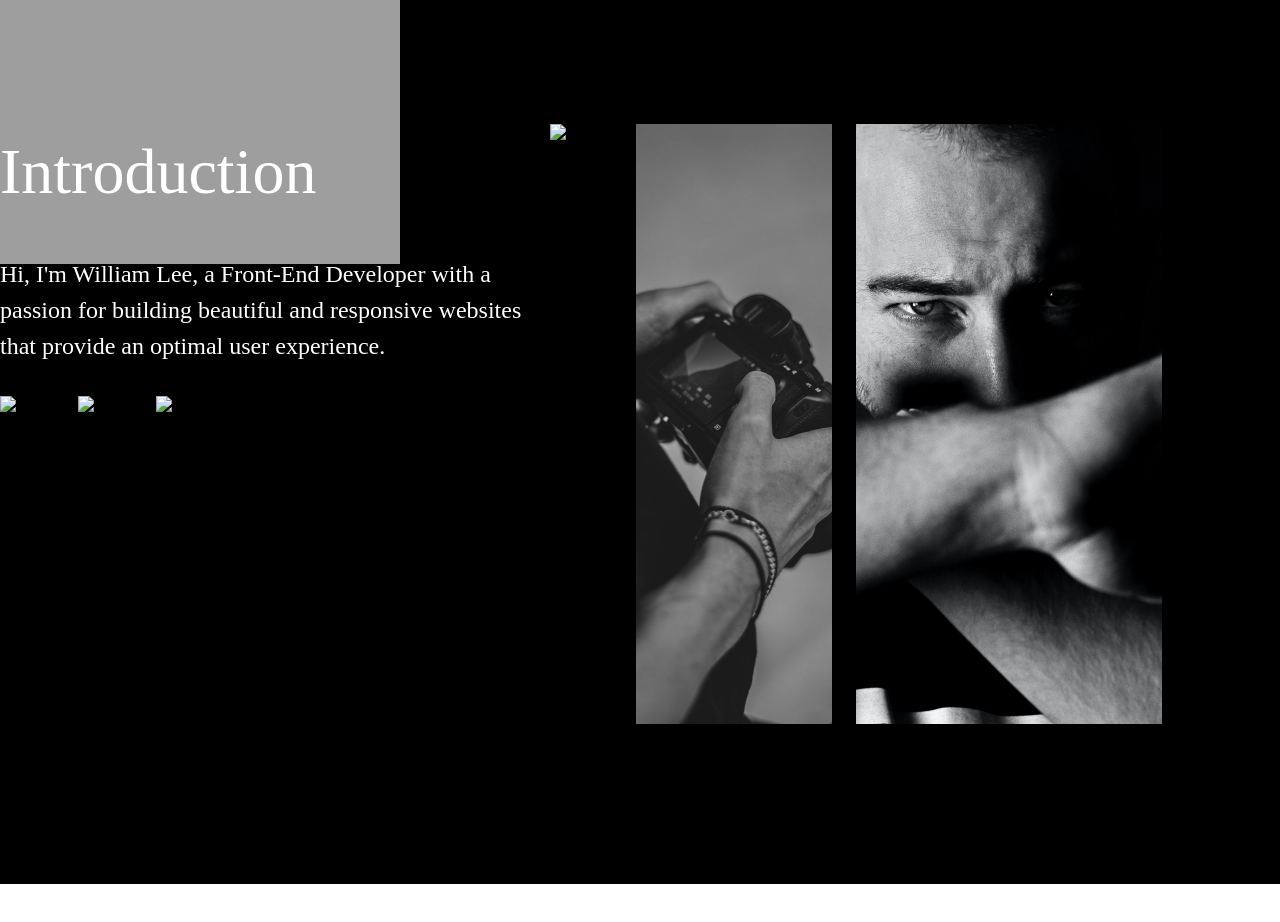
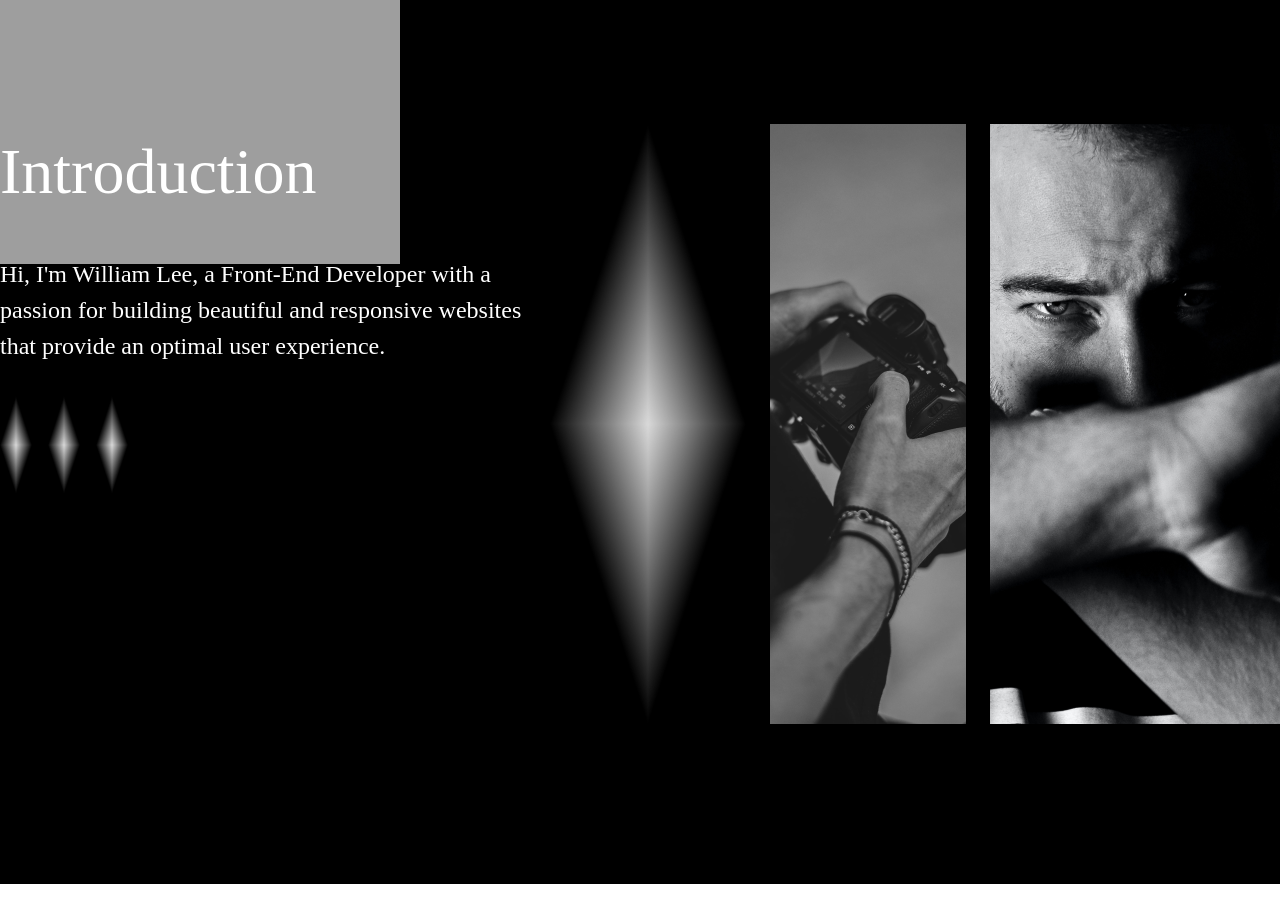
Before and after one commit to Josietaknow/2024Week2HW, a plain HTML site: page index.html in a window 1280 px wide. Shown: the part 1140-2062 px from the top of the page. Drawn offline with Linux system fonts and the light colour scheme; the site is published under a folder, as on GitHub Pages, so addresses that start at the root find nothing; a web font is replaced by a local one.

Commit message:
Update index.html

```diff
--- a/index.html
+++ b/index.html
@@ -48,12 +48,12 @@
                     provide
                     an optimal user experience.</p>
                 <div class="d-flex gap-16">
-                    <img src="/img/sparkle-sm.png" alt="sparkle">
-                    <img src="/img/sparkle-sm.png" alt="sparkle">
-                    <img src="/img/sparkle-sm.png" alt="sparkle">
+                    <img src="img/sparkle-sm.png" alt="sparkle">
+                    <img src="img/sparkle-sm.png" alt="sparkle">
+                    <img src="img/sparkle-sm.png" alt="sparkle">
                 </div>
             </div>
-            <img src="/img/sparkle.png" alt="sparkle">
+            <img src="img/sparkle.png" alt="sparkle">
             <img src="img/photographer.png" alt="photographer">
             <img src="img/people-2.png" alt="people">
         </div>
```
